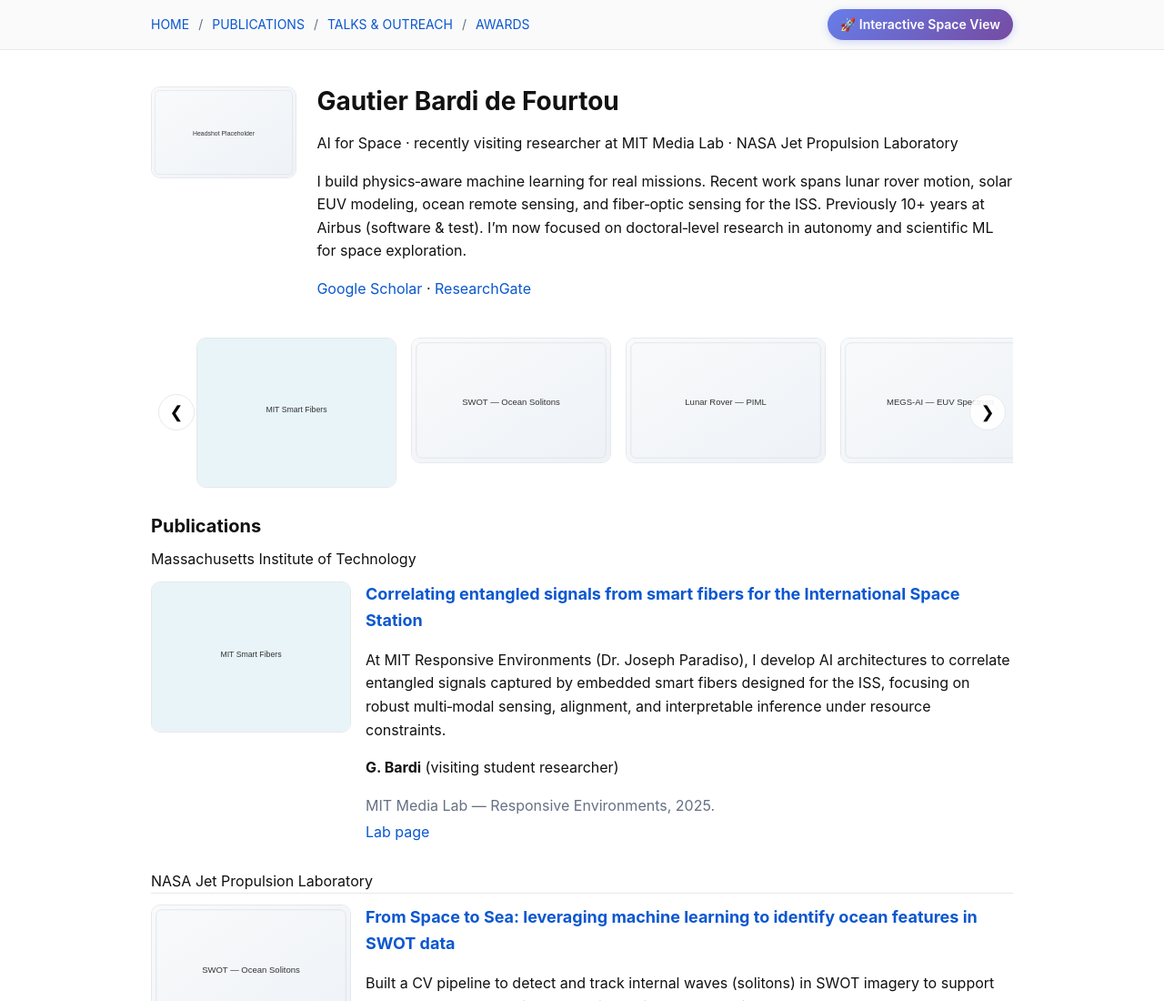
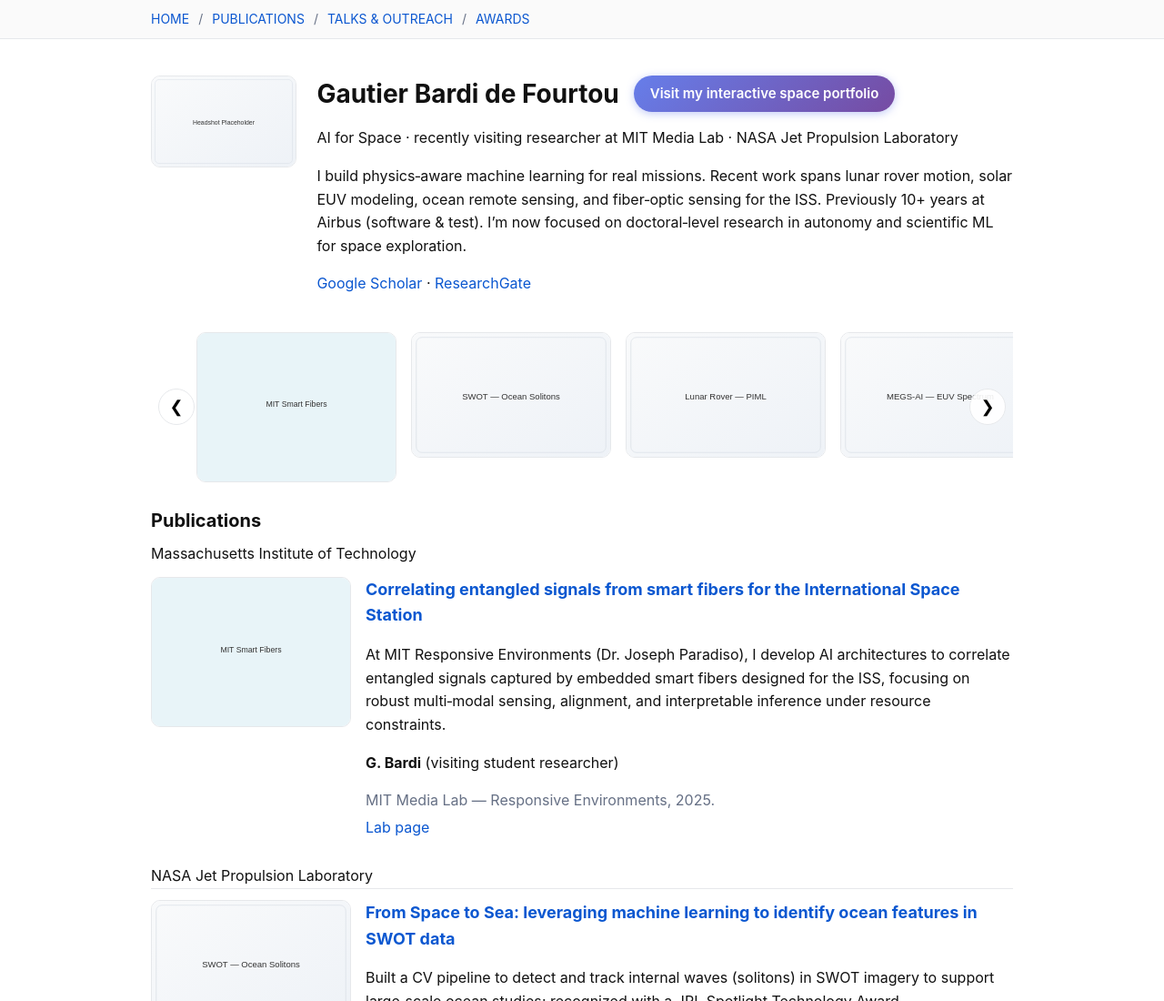
Before and after one commit to Gautier242/portfolio, a plain HTML site: page index.html in a window 1280 px wide. Shown: the top 1100 px of the page at 91% size. Drawn offline with Linux system fonts and the light colour scheme.

Commit message:
Move space portfolio button next to name for better visibility

```diff
--- a/index.html
+++ b/index.html
@@ -7,14 +7,16 @@
   <a href="#publications">PUBLICATIONS</a><span class="sep">/</span>
   <a href="#talks">TALKS & OUTREACH</a><span class="sep">/</span>
   <a href="#awards">AWARDS</a>
-  <a href="https://gautier242.github.io/interactive-space-portfolio/" class="space-btn" target="_blank" rel="noopener">🚀 Interactive Space View</a>
 </nav></header>
 <main id="home" class="container">
 
 <section class="intro intro-left-image compact">
   <div class="intro-left"><img src="assets/headshot.svg" alt="Gautier Bardi de Fourtou headshot" class="headshot small"/></div>
   <div class="intro-right">
-    <h1 class="name">Gautier Bardi de Fourtou</h1>
+    <div class="name-row">
+      <h1 class="name">Gautier Bardi de Fourtou</h1>
+      <a href="https://gautier242.github.io/interactive-space-portfolio/" class="space-btn" target="_blank" rel="noopener">Visit my interactive space portfolio</a>
+    </div>
     <p class="subtitle">AI for Space · recently visiting researcher at MIT Media Lab · NASA Jet Propulsion Laboratory</p>
     <p class="summary">I build physics‑aware machine learning for real missions. Recent work spans lunar rover motion, solar EUV modeling, ocean remote sensing, and fiber‑optic sensing for the ISS. Previously 10+ years at Airbus (software & test). I’m now focused on doctoral‑level research in autonomy and scientific ML for space exploration.</p>
     <p class="linkrow"><a href="https://scholar.google.com/citations?user=Dm0hKWoAAAAJ" target="_blank" rel="noopener">Google Scholar</a> ·
--- a/style.css
+++ b/style.css
@@ -14,14 +14,15 @@ a:hover{text-decoration:underline}
 .top-nav{border-bottom:1px solid var(--border);background:#fafafa}
 .top-nav nav{max-width:980px;margin:0 auto;padding:10px 16px;display:flex;gap:10px;align-items:center;font-size:14px;flex-wrap:wrap}
 .top-nav .sep{color:var(--muted)}
-.space-btn{background:linear-gradient(135deg,#667eea 0%,#764ba2 100%);color:#fff!important;padding:6px 14px;border-radius:20px;font-weight:600;margin-left:auto;transition:transform 0.2s,box-shadow 0.2s;box-shadow:0 2px 8px rgba(102,126,234,0.3)}
-.space-btn:hover{text-decoration:none;transform:translateY(-2px);box-shadow:0 4px 12px rgba(102,126,234,0.5)}
 /* Intro */
 .intro{display:grid;gap:20px;margin-top:16px}
 .intro-left-image{grid-template-columns:0.35fr 1.65fr;align-items:start}
 @media(max-width:760px){.intro-left-image{grid-template-columns:1fr}}
 .headshot.small{width:100%;max-width:160px;border-radius:10px;border:1px solid var(--border)}
-.name{font-size:28px;line-height:1.2;margin:0 0 4px}
+.name-row{display:flex;align-items:center;gap:16px;flex-wrap:wrap;margin-bottom:4px}
+.name{font-size:28px;line-height:1.2;margin:0}
+.space-btn{background:linear-gradient(135deg,#667eea 0%,#764ba2 100%);color:#fff!important;padding:8px 18px;border-radius:24px;font-weight:600;font-size:15px;transition:transform 0.2s,box-shadow 0.2s;box-shadow:0 2px 10px rgba(102,126,234,0.4);white-space:nowrap}
+.space-btn:hover{text-decoration:none;transform:translateY(-2px);box-shadow:0 4px 16px rgba(102,126,234,0.6)}
 .title-role{margin:2px 0;color:var(--muted)}
 .bio{margin:6px 0 2px}
 .tag{background:var(--chip);border:1px solid var(--border);padding:1px 6px;border-radius:999px;font-size:12px}
```
